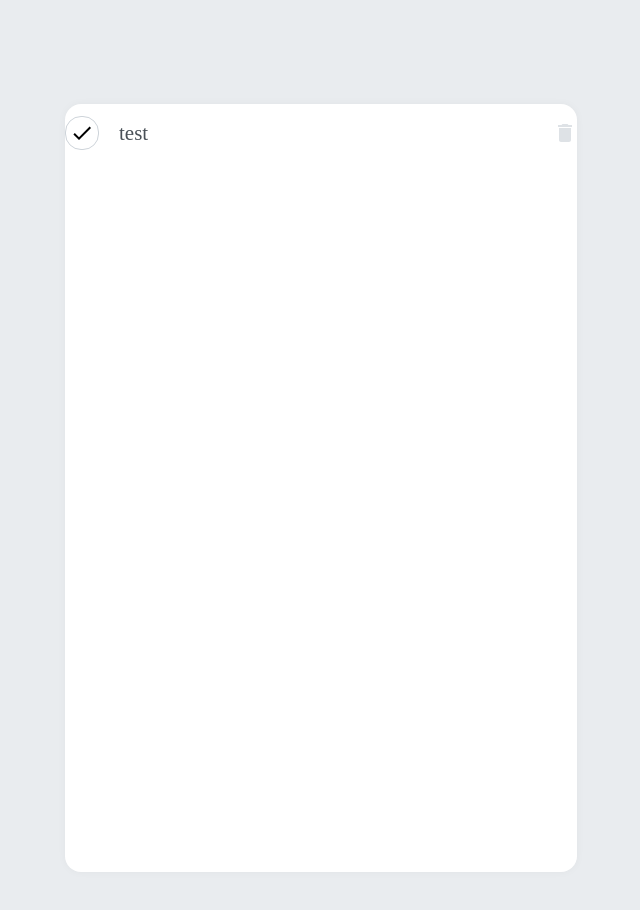
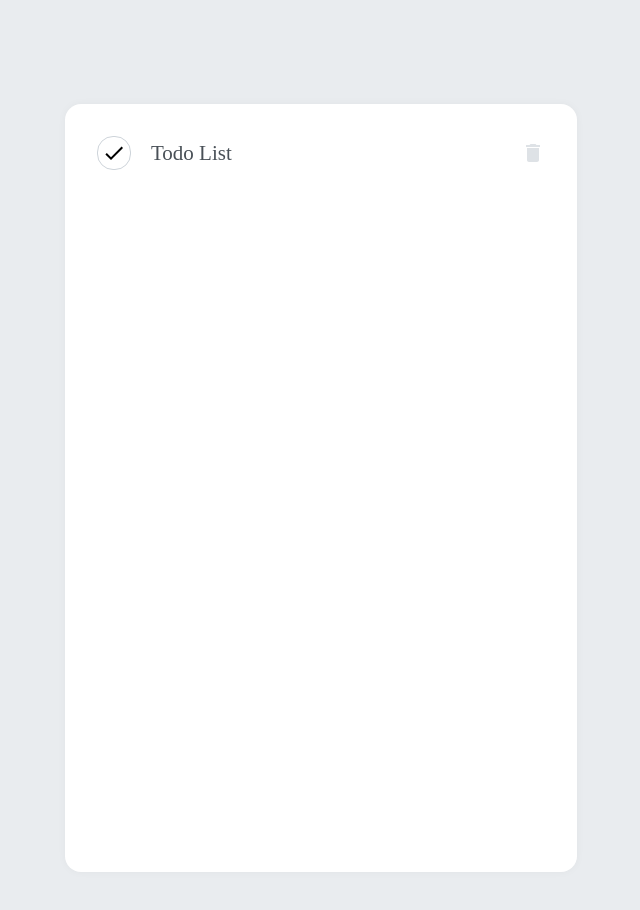
Before and after one commit to itmca/ansan-todo, a React (Create React App) app: page / in a window 1280 px wide. Shown: the whole page, without its empty margins (319-959 px from the left). Built offline with nearby package versions, Linux system fonts and the light colour scheme.

Commit message:
Add : TodoListBody recoilState

```diff
--- a/src/components/TodoListBody.tsx
+++ b/src/components/TodoListBody.tsx
@@ -1,12 +1,18 @@
 
 
 import React from 'react';
+import { useRecoilValue } from 'recoil';
+import todoListState, { ITodoItem } from '../recoil/todoRecoil';
 import TodoItem from './TodoItem';
+import './TodoListBody.css';
 
 function TodoListBody() : JSX.Element{
+
+  const todoList = useRecoilValue<ITodoItem[]>(todoListState);
+
   return (
     <div className='listBody'>
-      <TodoItem text={'test'}/>
+      {todoList.map((todo)=> <TodoItem text={todo.text} key={todo.id} done={todo.done}/>)}
     </div>
   );
 }
```
